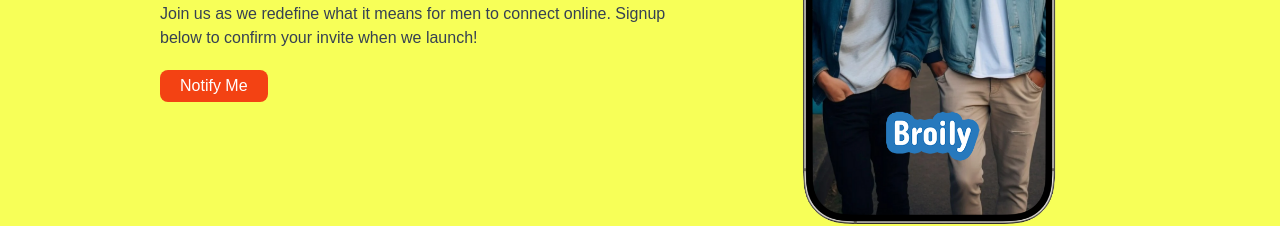
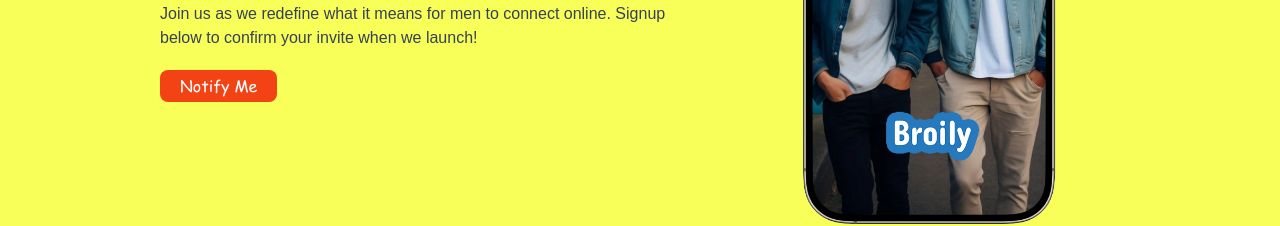
Before and after one commit to hussain-usama/Broily, a Next.js app: page / in a window 1280 px wide. Shown: the part 488-714 px from the top of the page. Built offline with nearby package versions, Linux system fonts and the light colour scheme.

Commit message:
add font files

```diff
--- a/src/app/(routes)/landingPage/LandingPage.js
+++ b/src/app/(routes)/landingPage/LandingPage.js
@@ -53,7 +53,8 @@ function LandingPage() {
               </p>
               <button
                 onClick={toggleModal}
-                className="mt-5 px-5 py-1 bg-[#F34213] text-white rounded-lg hover:bg-[#F34213] transition"
+                className="mt-5 px-5 py-1 bg-[#F34213] text-white rounded-lg hover:bg-[#F34213] transition cursor-pointer"
+                style={{ fontFamily: "var(--font-comic)" }}
               >
                 Notify Me
               </button>
```
